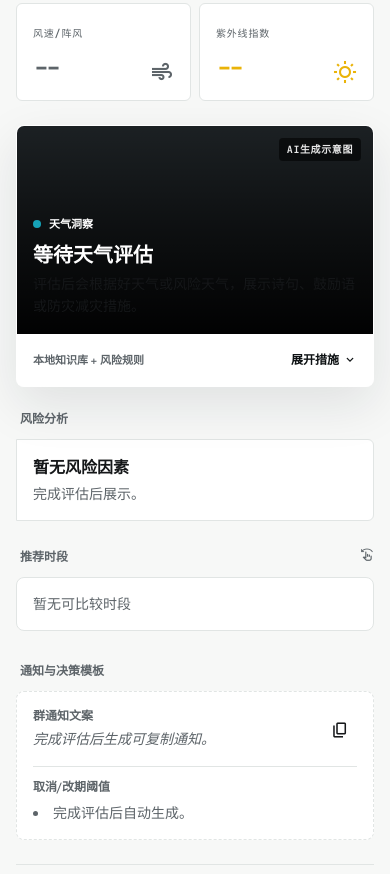
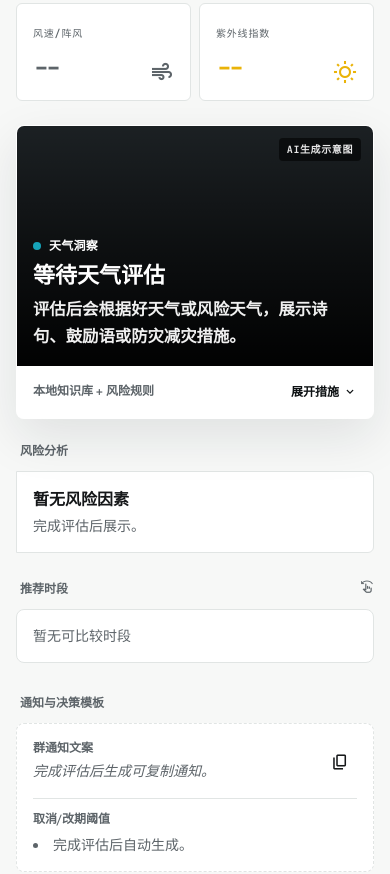
Before and after one commit to lhhcm/weather-rag-assistant, a plain HTML site: page static/mobile.html in a window 390 px wide. Shown: the part 959-1833 px from the top of the page. Drawn offline with nearby package versions, Linux system fonts and the light colour scheme.

Commit message:
Improve mobile insight readability

```diff
--- a/static/mobile.html
+++ b/static/mobile.html
@@ -51,6 +51,12 @@
       .risk-medium { border-left: 4px solid #eab308; }
       .risk-low { border-left: 4px solid #22c55e; }
       .weather-photo { background-size: cover; background-position: center; }
+      #insight-title { font-size: clamp(22px, 5.6vw, 28px); line-height: 1.18; font-weight: 800; }
+      #insight-body { font-size: clamp(16px, 4.2vw, 18px); line-height: 1.62; font-weight: 650; color: rgba(255,255,255,.94); }
+      #insight-kicker { font-size: 12px; letter-spacing: .02em; }
+      #insight-source { font-size: 12px; line-height: 1.45; font-weight: 800; }
+      #insight-list { font-size: clamp(16px, 4.2vw, 18px); line-height: 1.75; font-weight: 650; color: #374151; }
+      #insight-list li { margin-bottom: 6px; }
       .shine { position: relative; overflow: hidden; }
       .shine::after { content: ""; position: absolute; inset: 0; transform: translateX(-120%); background: linear-gradient(90deg, transparent, rgba(255,255,255,.35), transparent); animation: shine 4.8s ease-in-out infinite; pointer-events: none; }
       @keyframes shine { 0%, 55% { transform: translateX(-120%); } 78%, 100% { transform: translateX(120%); } }
@@ -146,15 +152,15 @@
       <section class="grid grid-cols-2 gap-2" id="metrics"></section>
 
       <section id="insight-card" class="glass-card overflow-hidden rounded-xl">
-        <div id="insight-image" class="weather-photo relative h-52 w-full bg-carbon">
+        <div id="insight-image" class="weather-photo relative h-60 w-full bg-carbon">
           <span class="absolute right-3 top-3 z-10 rounded bg-black/55 px-2 py-1 font-mono text-[10px] font-bold uppercase tracking-[0.06em] text-white/90 backdrop-blur">AI生成示意图</span>
           <div class="absolute inset-0 flex flex-col justify-end bg-gradient-to-t from-black/95 via-black/55 to-black/5 p-4">
             <div class="mb-2 flex items-center gap-2">
               <span id="insight-dot" class="h-2 w-2 rounded-full bg-cyan"></span>
               <p id="insight-kicker" class="text-[11px] font-bold text-white">天气洞察</p>
             </div>
-            <p id="insight-title" class="text-xl font-bold text-white">等待天气评估</p>
-            <p id="insight-body" class="mt-1 text-sm leading-relaxed text-white/86">评估后会根据好天气或风险天气，展示诗句、鼓励语或防灾减灾措施。</p>
+            <p id="insight-title" class="text-white">等待天气评估</p>
+            <p id="insight-body" class="mt-2">评估后会根据好天气或风险天气，展示诗句、鼓励语或防灾减灾措施。</p>
           </div>
         </div>
         <div class="flex items-center justify-between bg-white p-4">
@@ -164,7 +170,7 @@
           </button>
         </div>
         <div id="insight-details" class="hidden border-t border-line bg-white px-4 pb-4">
-          <ul id="insight-list" class="list-inside list-disc space-y-1 text-sm text-muted"></ul>
+          <ul id="insight-list" class="list-inside list-disc space-y-1"></ul>
         </div>
       </section>
 
```
